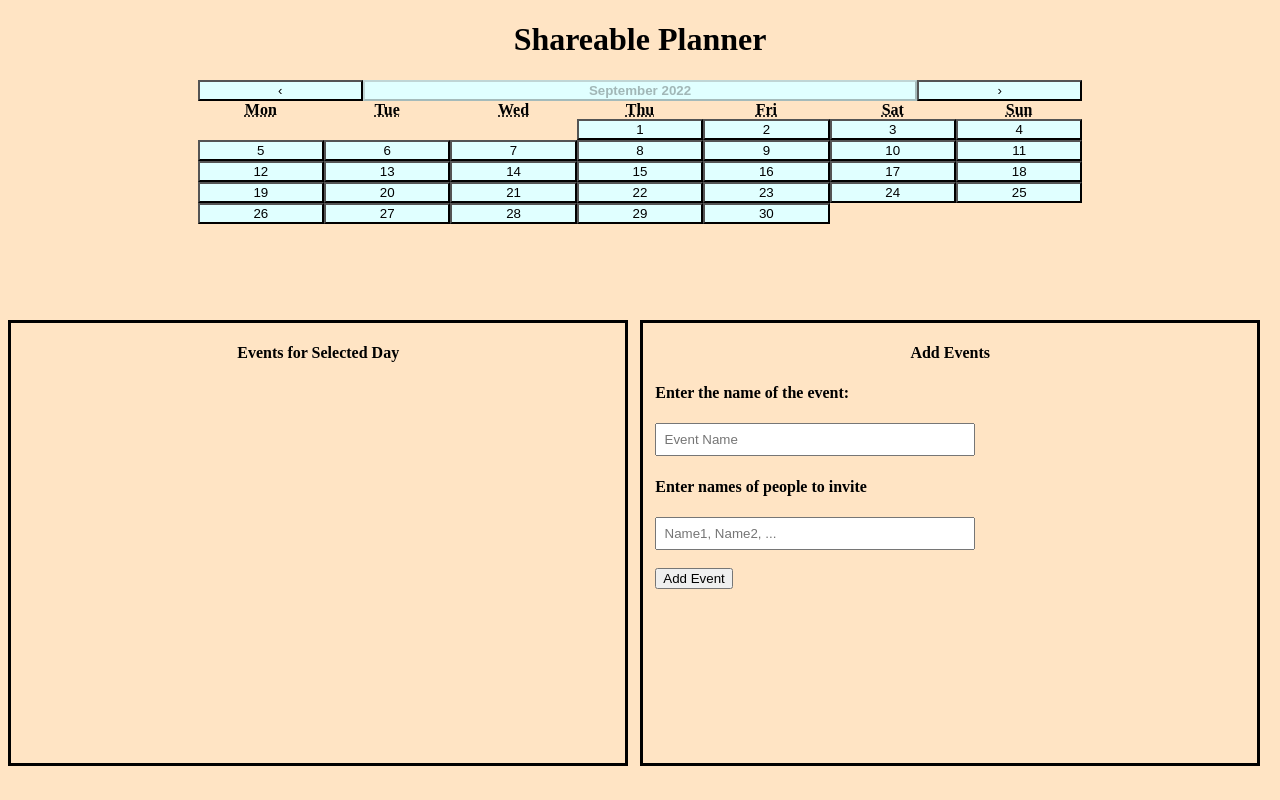
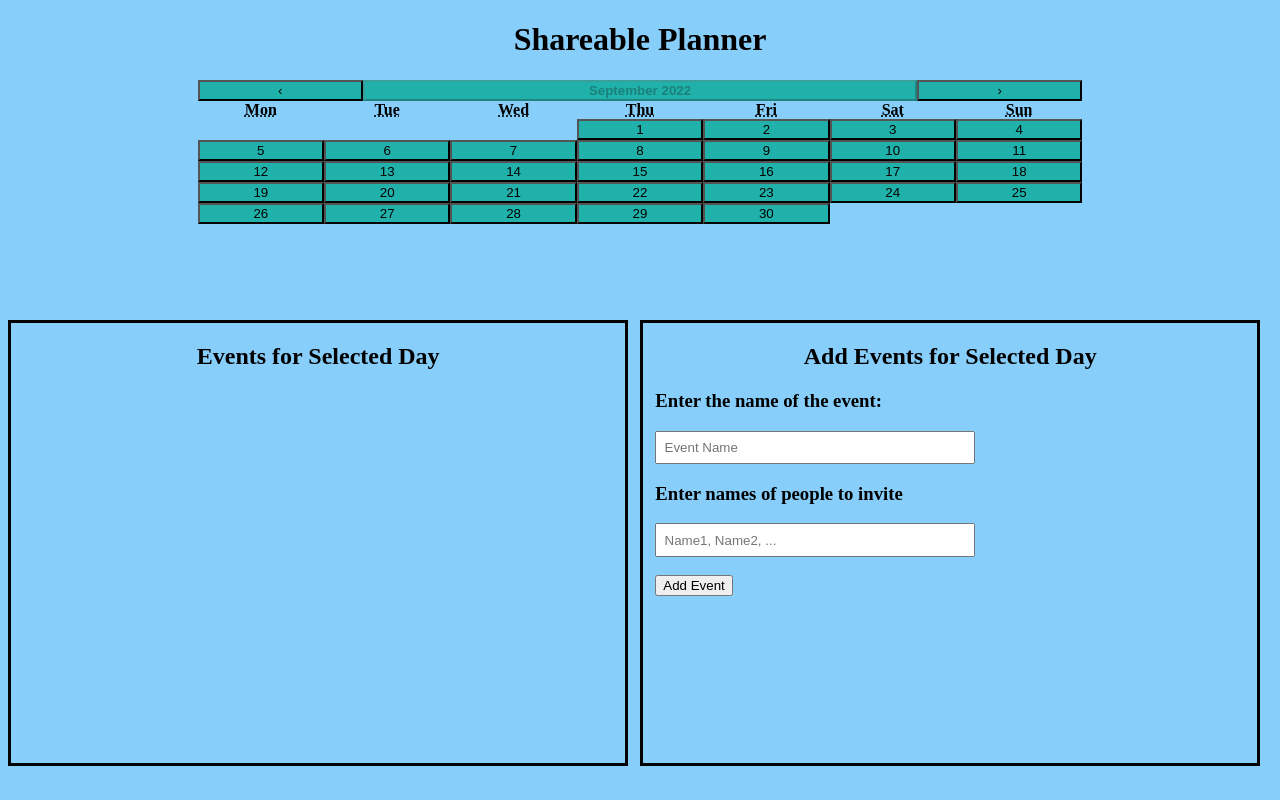
Before and after one commit to Neerpatel125/Sharebale-Planner, a React (Create React App) app in the folder React/shareable-planner-app/: page / in a window 1280 px wide. Built offline with nearby package versions, Linux system fonts and the light colour scheme.

Commit message:
Changed some styling to make it look better.

```diff
--- a/React/shareable-planner-app/src/App.css
+++ b/React/shareable-planner-app/src/App.css
@@ -3,7 +3,7 @@
 }
 
 body{
-  background-color: bisque;
+  background-color: lightskyblue;
 }
 
 /* Position the Calendar */
@@ -32,7 +32,7 @@ body{
 }
 /* Style the buttons on the calendar */
 .calendar button{
-  background-color: lightcyan;
+  background-color: lightseagreen;
 }
 
 .calendar button:focus{
@@ -46,6 +46,7 @@ body{
   width: 48%;
   height: 55%;
   border-style: solid;
+  border-width: medium;
 }
 .eventsBox__title{
   text-align: center;
@@ -59,6 +60,7 @@ body{
   width: 48%;
   height: 55%;
   border-style: solid;
+  border-width: medium;
 }
 .addBox__title{
   text-align: center;
--- a/React/shareable-planner-app/src/App.js
+++ b/React/shareable-planner-app/src/App.js
@@ -15,14 +15,13 @@ function App() {
     {/* HTML for the Calendar */}
     <div class = "calendar">
       <Calendar value={value} minDetail="month"
-        next2Label={null} prev2Label={null} showNeighboringMonth={false}
-        ></Calendar>
+        next2Label={null} prev2Label={null} showNeighboringMonth={false} > </Calendar>
     </div>
 
     {/* HTML for the Events List Box */}
     <div class="eventsBox">
       <div class="eventsBox__title">
-        <h4>Events for Selected Day</h4>
+        <h2>Events for Selected Day</h2>
       </div>
       <ul class="eventsList"></ul>
     </div>
@@ -30,12 +29,12 @@ function App() {
     {/* HTML for the Add Events Box */}
     <div class="addBox">
       <div class="addBox__title">
-        <h4>Add Events</h4>
+        <h2>Add Events for Selected Day</h2>
       </div>
       <div class="addBox__content">
-        <h4>Enter the name of the event: </h4>
+        <h3>Enter the name of the event: </h3>
         <input placeholder="Event Name"></input>
-        <h4>Enter names of people to invite</h4>
+        <h3>Enter names of people to invite</h3>
         <input placeholder="Name1, Name2, ..."></input>
         <br></br> <br></br>
         <button class="addEventButton">Add Event</button>
```
